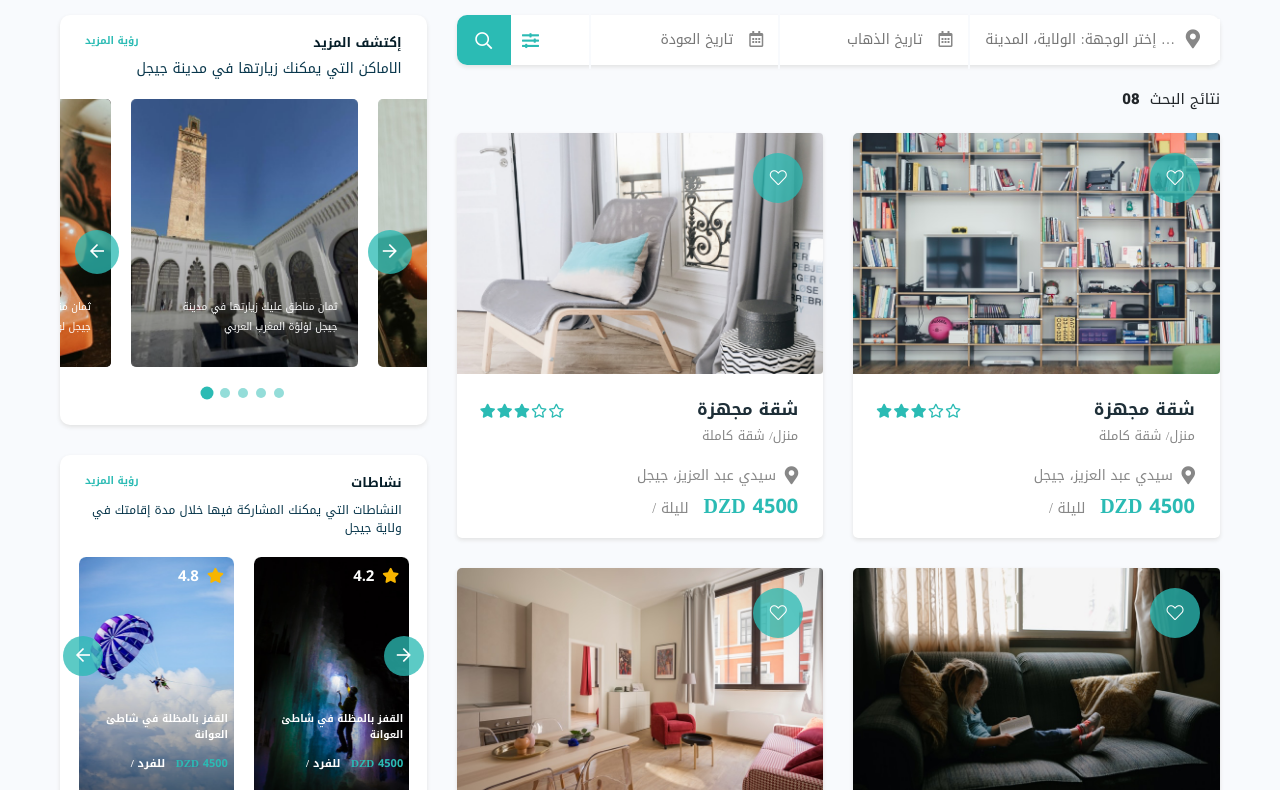
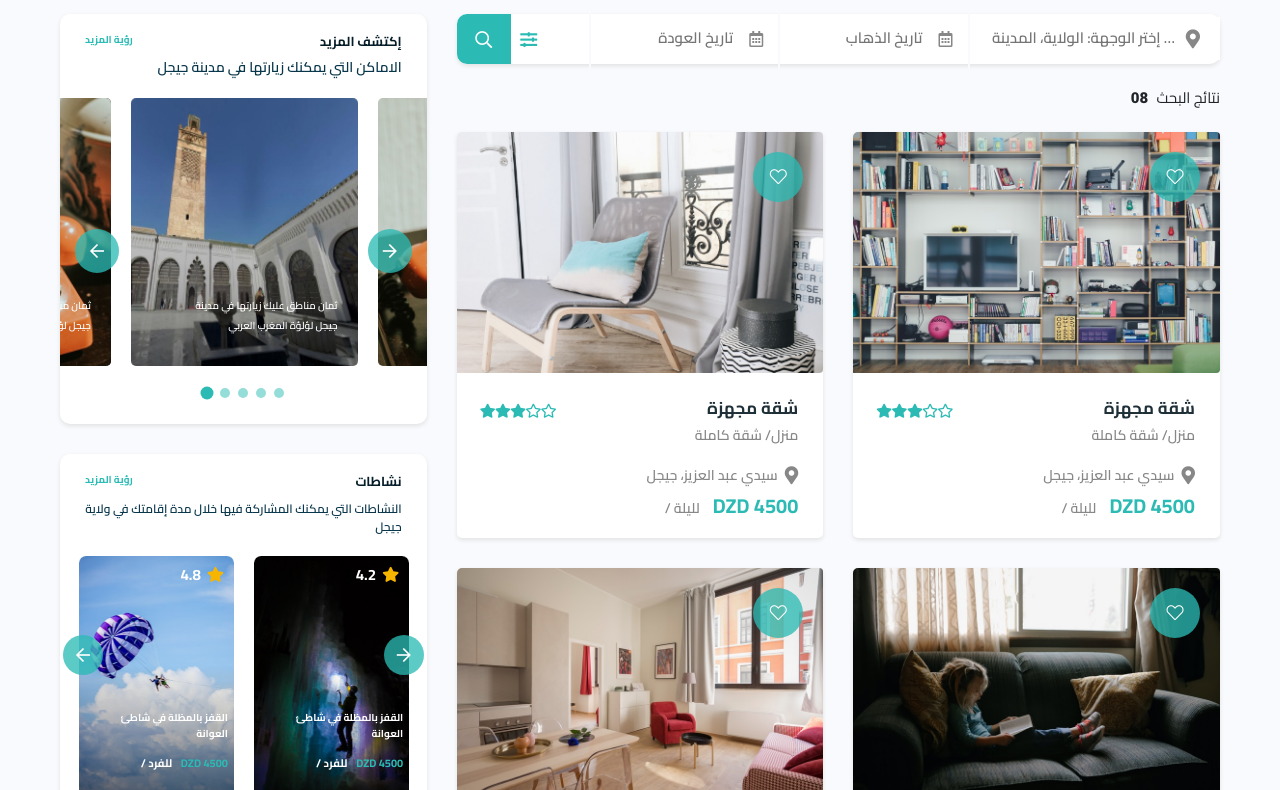
Before and after one commit to devshisir/sacoddo, a plain HTML site: page index.html in a window 1280 px wide. Shown: the part 66-856 px from the top of the page. Drawn offline with Linux system fonts and the light colour scheme; a web font is replaced by a local one.

Commit message:
fonts update

```diff
--- a/asset/sass/import/reset.scss
+++ b/asset/sass/import/reset.scss
@@ -4,7 +4,7 @@
     margin: 0;
     padding: 0;
     outline: 0;
-    font-family: "Noto Kufi Arabic";
+    font-family: 'Cairo', sans-serif;
 }
 ul{
     margin: 0;
@@ -25,7 +25,7 @@ a:hover{
 h1,h2,h3,h4,h5,h6{
     margin: 0;
     padding: 0;
-    font-family: "Noto Kufi Arabic";
+    font-family: 'Cairo', sans-serif;
 }
 body{
     position: relative;
--- a/asset/sass/style.scss
+++ b/asset/sass/style.scss
@@ -3,7 +3,7 @@
 
 
 body {
-    font-family: "Noto Kufi Arabic";
+    font-family: 'Cairo', sans-serif;
     background: #F8FAFD;
 }
 .container-fluid{
@@ -39,9 +39,9 @@ main code start here
                     margin: 0px -3px;
                     a{
                         display: block;
-                        font-weight: 600;
+                        font-weight: 700;
                         color: #fff;
-                        font-size: 12px;
+                        font-size: 13px;
                         padding: 20px 20px;
                         border-left: 2px solid #0A2D3E;
                         &:hover{
@@ -88,6 +88,7 @@ main code start here
                         border: none;
                         padding: 7px 45px;
                         border-radius: 30px;
+                        font-weight: 600;
                     }
                     input:focus::placeholder {
                         color: transparent;
@@ -132,14 +133,14 @@ main code start here
                 .left{
                     h4{
                         font-weight: 700;
-                        font-size: 12px;
+                        font-size: 13px;
                         color: $mainColor;
                     }
                 }
                 .right{
                     h3{
                         font-weight: 700;
-                        font-size: 15px;
+                        font-size: 18px;
                         color: $titleColor;
                     }
 
@@ -149,6 +150,7 @@ main code start here
                         font-size: 14px;
                         color: $title2;
                         margin-top: 8px;
+                        font-weight: 600;
                     }
                 }
             }
@@ -221,6 +223,7 @@ main code start here
                                 color: #fff;
                                 font-size: 13px;
                                 line-height: 24px;
+                                font-weight: 600;
                             }
                         }
                     }
@@ -238,14 +241,14 @@ main code start here
                 .left{
                     h4{
                         font-weight: 700;
-                        font-size: 12px;
+                        font-size: 13px;
                         color: $mainColor;
                     }
                 }
                 .right{
                     h3{
                         font-weight: 700;
-                        font-size: 15px;
+                        font-size: 17px;
                         color: $titleColor;
                     }
                 }
@@ -255,6 +258,7 @@ main code start here
                         font-size: 14px;
                         color: $title2;
                         margin-top: 8px;
+                        font-weight: 600;
                     }
                 }
             }
@@ -339,7 +343,8 @@ main code start here
                             width: 100%;
                             h4{
                                 font-weight: 700;
-                                font-size: 14px;
+                                font-size: 16px;
+                                line-height: 23px;
                                 color: #fff;
                             }
                             ul{
@@ -347,7 +352,7 @@ main code start here
                                 li{
                                     display: inline-block;
                                     color: #fff;
-                                    font-size: 13px;
+                                    font-size: 15px;
                                     margin-left: 5px;
                                     font-weight: 700;
                                     span{
@@ -420,9 +425,10 @@ main code start here
                             width: 100%;
                             padding: 10px 45px 10px 10px;
                             border: none;
-                            font-size: 14px;
+                            font-size: 15px;
                             text-align: right;
                             color: #878787;
+                            font-weight: 600;
                         }
                         .iconDate{
                             position: absolute;
@@ -448,9 +454,10 @@ main code start here
                                 width: 100%;
                                 padding: 10px 45px 10px 10px;
                                 border: none;
-                                font-size: 14px;
+                                font-size: 15px;
                                 text-align: right;
                                 color: #878787;
+                                font-weight: 600;
                             }
                             input:focus::placeholder {
                                 color: transparent;
@@ -533,13 +540,15 @@ main code start here
                             .contentTtitle{
                                 h3{
                                     font-weight: 700;
-                                    font-size: 20px;
+                                    font-size: 22px;
                                     color: #1E2F38;
                                 }
                                 p{
-                                    font-size: 13px;
+                                    font-size: 14px;
                                     color: #878787;
                                     margin-top: 7px;
+                                    font-weight: 600;
+
                                 }
                             }
                         }
@@ -550,6 +559,7 @@ main code start here
                                 h4{
                                     font-size: 14px;
                                     color: #878787;
+                                    font-weight: 600;
                                     i{
                                         margin-left: 4px;
                                         font-size: 18px;
@@ -561,6 +571,7 @@ main code start here
                                     margin-top: 10px;
                                     font-size: 14px;
                                     color: #878787;
+                                    font-weight: 600;
                                     span{
                                         font-weight: 700;
                                         font-size: 20px;
--- a/index.html
+++ b/index.html
@@ -10,8 +10,9 @@
    <link rel="icon" href="asset/img/favicon.png">
    <link rel="stylesheet" href="asset/css/font.css">
    <link rel="stylesheet" href="asset/plugin/css/flatpickr.min.css">
+   <link href="https://fonts.googleapis.com/css2?family=Roboto:ital,wght@0,100;0,300;0,400;0,500;0,700;0,900;1,100;1,300;1,400;1,500;1,700;1,900&display=swap" rel="stylesheet">
    <link rel="preconnect" href="https://fonts.gstatic.com">
-   <link href="https://fonts.googleapis.com/css2?family=Roboto:ital,wght@0,100;0,300;0,400;0,500;0,700;0,900;1,100;1,300;1,400;1,500;1,700;1,900&display=swap" rel="stylesheet">
+<link href="https://fonts.googleapis.com/css2?family=Cairo:wght@200;300;400;600;700;900&display=swap" rel="stylesheet">
    <link rel="stylesheet" href="asset/css/bootstrap.min.css">
    <link rel="stylesheet" href="asset/css/fontawsome.css">
    <link rel="stylesheet" href="asset/css/animate.min.css">
```
Also changed, not shown: asset/css/style.css.
